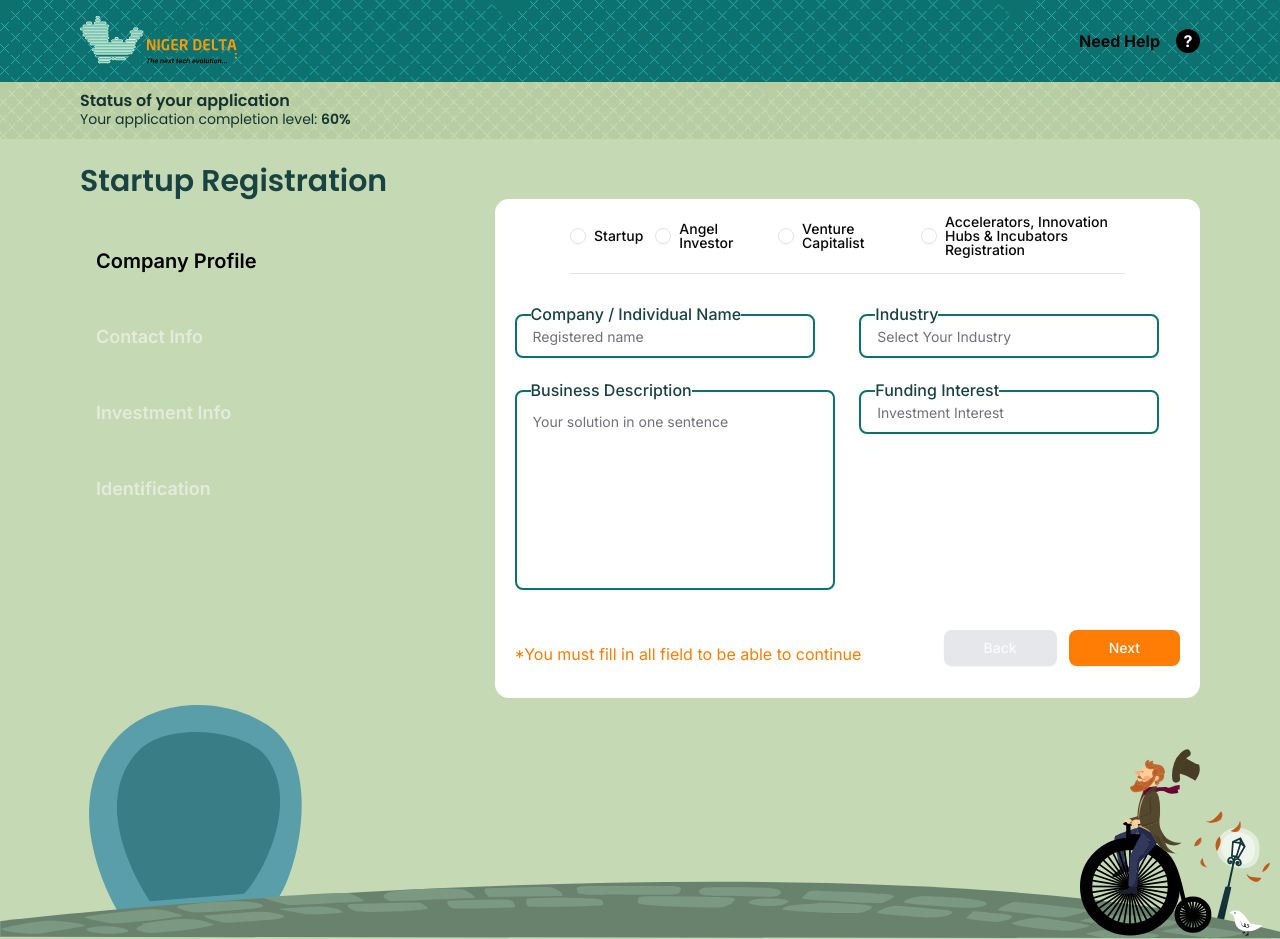
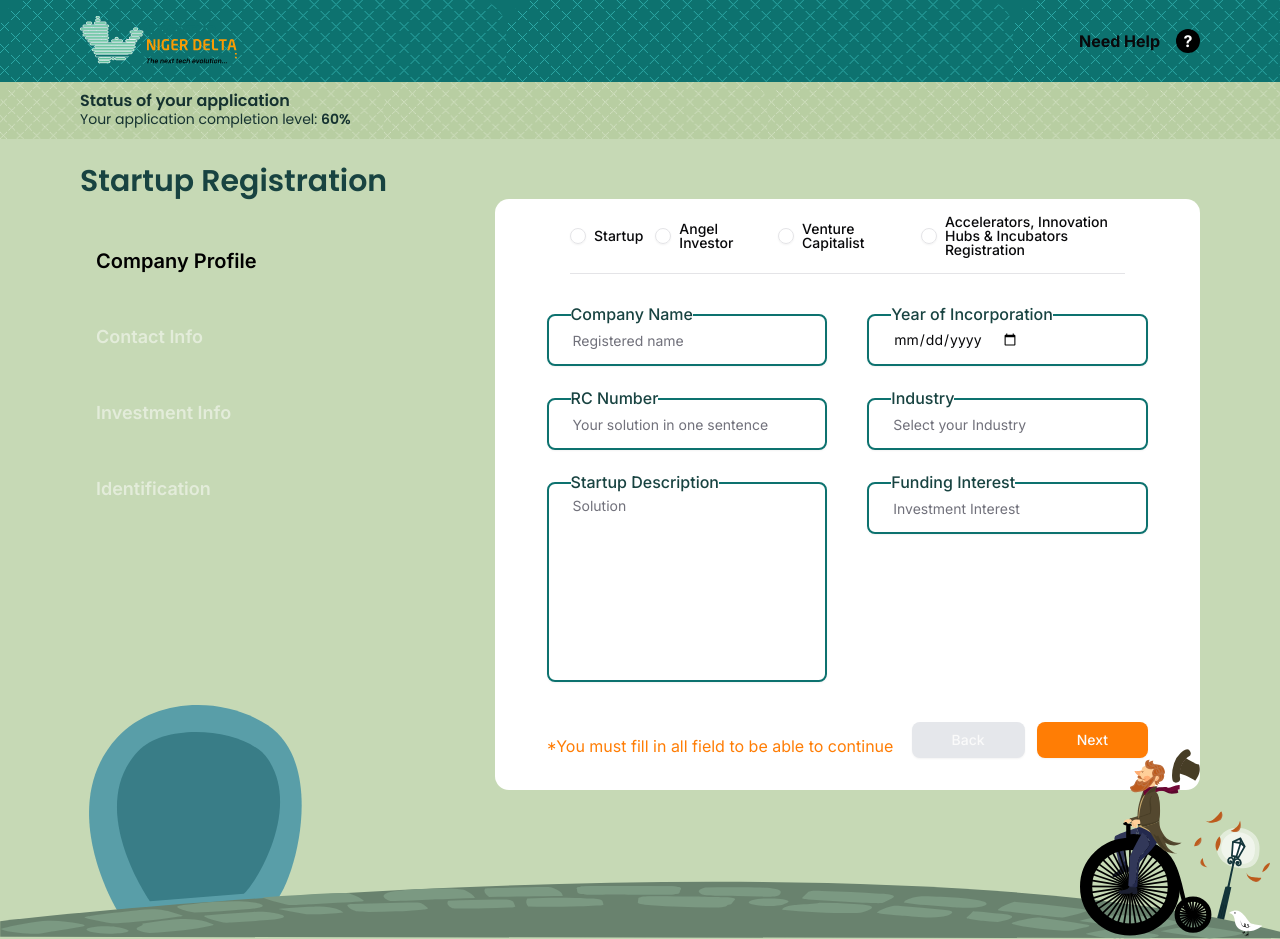
Before and after one commit to Homorwunmi/startup-niger-delta, a Next.js app: page /startup in a window 1280 px wide. Built offline with nearby package versions, Linux system fonts and the light colour scheme.

Commit message:
feat: replace AngelForm with StartupProfile in Sidebar integration

```diff
--- a/app/startup/page.tsx
+++ b/app/startup/page.tsx
@@ -5,12 +5,12 @@ import Status from "@/components/shared/status";
 import Sidebar from "@/components/shared/sidebar";
 import { startUpData } from "@/lib/data";
 import { useState } from "react";
-import AngelForm from "@/components/angel/Angel-form-profile";
+import StartupProfile from "@/components/startup/startup-profile";
 
 export default function Page() {
   const [activeTab, setActiveTab] = useState({
     title: "Company Profile",
-    Component: <AngelForm />,
+    Component: <StartupProfile />,
     src: "/angel/bgTrailer1.svg",
   });
 
--- a/components/startup/startup-profile.tsx
+++ b/components/startup/startup-profile.tsx
@@ -0,0 +1,105 @@
+import { Input } from "../ui/input";
+import { Textarea } from "../ui/textarea";
+import { Button } from "../ui/button";
+import { Label } from "../ui/label";
+
+export default function StartupProfile() {
+  return (
+    <form action="w-full">
+      <div className="grid grid-cols-2 gap-y-6 gap-x-10 justify-between p-8">
+        <div className="relative w-full">
+          <Label
+            htmlFor="companyName"
+            className="text-[#184341] text-base bg-white absolute -top-1 left-6">
+            Company Name
+          </Label>
+          <Input
+            type="text"
+            id="companyName"
+            name="compnayName"
+            placeholder="Registered name"
+            className="w-[300px] mt-2 p-6 border-custom-green-2 border-2 rounded-md outline-none focus-visible:ring-0 focus-visible:border-custom-green-2 w-full"
+          />
+        </div>
+        <div className="relative w-full">
+          <Label
+            htmlFor="Industry"
+            className="text-[#184341] text-base bg-white absolute -top-1 left-6">
+            Year of Incorporation
+          </Label>
+          <Input
+            type="date"
+            id="Industry"
+            placeholder="Select Your Industry"
+            className="w-[300px] mt-2 p-6 border-custom-green-2 border-2 rounded-md h-10 focus-visible:ring-0 focus-visible:border-custom-green-2 w-full"
+          />
+        </div>
+        <div className="relative w-full">
+          <Label
+            htmlFor="BusinessDescription"
+            className="text-[#184341] text-base bg-white absolute -top-1 left-6">
+            RC Number
+          </Label>
+          <Input
+            type="text"
+            id="BusinessDescription"
+            placeholder="Your solution in one sentence"
+            className="w-[300px] mt-2 p-6 border-custom-green-2 border-2 rounded-md h-10 focus-visible:ring-0 focus-visible:border-custom-green-2 w-full"
+          />
+        </div>
+        <div className="relative w-full">
+          <Label
+            htmlFor="industry"
+            className="text-[#184341] text-base bg-white absolute -top-1 left-6">
+            Industry
+          </Label>
+          <Input
+            type="text"
+            id="industry"
+            placeholder="Select your Industry"
+            className="w-[300px] mt-2 p-6 border-custom-green-2 border-2 rounded-md h-10 focus-visible:ring-0 focus-visible:border-custom-green-2 w-full"
+          />
+        </div>
+        <div className="relative w-full">
+          <Label
+            htmlFor="startup-description"
+            className="text-[#184341] text-base bg-white absolute -top-1 left-6">
+            Startup Description
+          </Label>
+          <Textarea
+            id="startup-description"
+            placeholder="Solution"
+            className="w-full h-[200px] mt-2 py-3 px-6 border-custom-green-2 border-2 rounded-md resize-none focus-visible:ring-0 focus-visible:border-custom-green-2"
+          />
+        </div>
+        <div className="relative w-full">
+          <Label
+            htmlFor="fundingInterest"
+            className="text-[#184341] text-base bg-white absolute -top-1 left-6">
+            Funding Interest
+          </Label>
+          <Input
+            type="text"
+            id="fundingInterest"
+            placeholder="Investment Interest"
+            className="w-[300px] mt-2 p-6 border-custom-green-2 border-2 rounded-md h-10 focus-visible:ring-0 focus-visible:border-custom-green-2 w-full"
+          />
+        </div>
+
+        <div className="col-span-2 flex items-end justify-between w-full mt-4">
+          <p className="text-custom-orange">
+            *You must fill in all field to be able to continue
+          </p>
+          <div className="flex gap-3">
+            <Button type="submit" className="px-10 bg-gray-200">
+              Back
+            </Button>
+            <Button type="submit" className="px-10 bg-custom-orange">
+              Next
+            </Button>
+          </div>
+        </div>
+      </div>
+    </form>
+  );
+}
--- a/lib/data.tsx
+++ b/lib/data.tsx
@@ -3,6 +3,7 @@ import AngelForm from "@/components/angel/Angel-form-profile";
 import AngelFormInfo from "@/components/angel/Angel-form-info";
 import AngelFormInvestment from "@/components/angel/Angel-form-investment";
 import AngelFormIdentify from "@/components/angel/Angel-form-identify";
+import StartupProfile from "@/components/startup/startup-profile";
 
 interface SideBarItem {
   title: string;
@@ -36,7 +37,7 @@ export const sideBarData: SideBarItem[] = [
 export const startUpData: SideBarItem[] = [
   {
     title: "Company Profile",
-    Component: <AngelForm />,
+    Component: <StartupProfile />,
     src: "/angel/bgTrailer1.svg",
   },
   {
```
